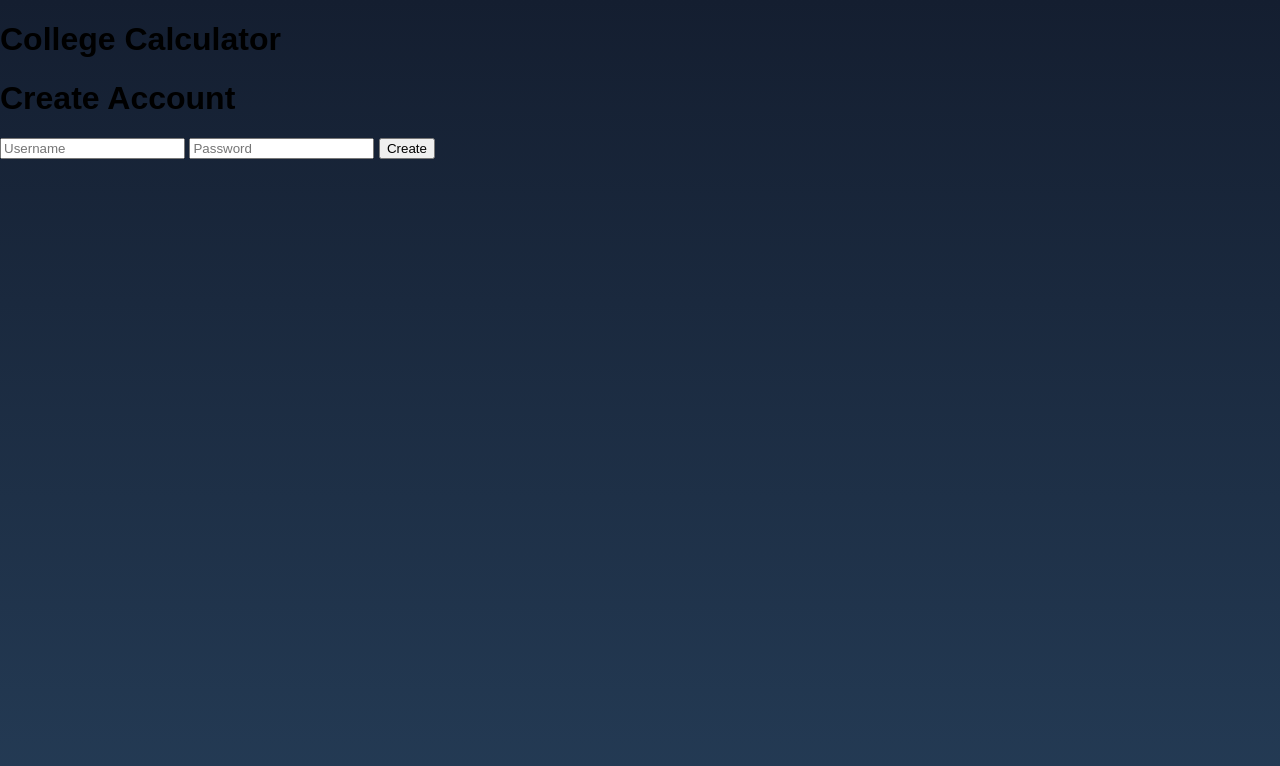
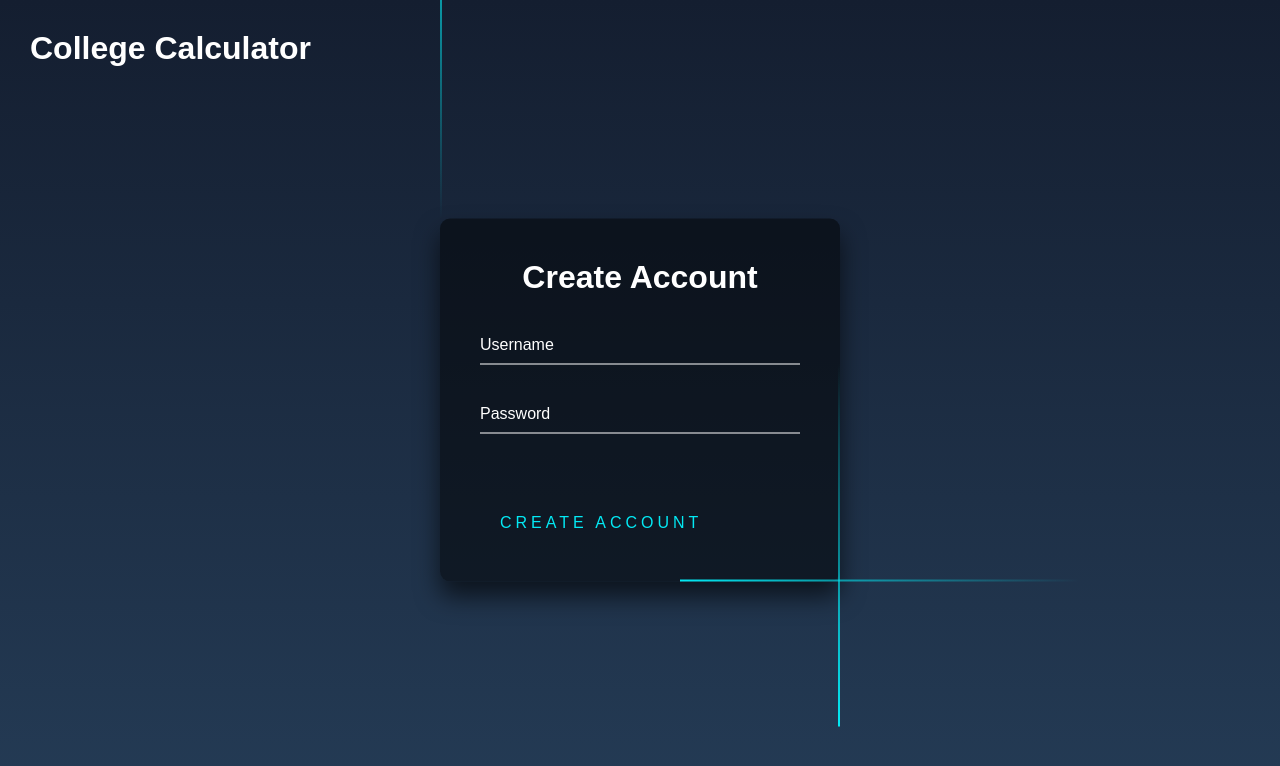
Before and after one commit to michaelpri10/collegecalculator, a Flask app: template templates/create_account.html in a window 1280 px wide. Shown: the top 766 px of the page. Run offline with Flask 2, Linux system fonts and the light colour scheme; the template is opened without the code that fills it, so the values that code supplies are empty; some libraries are stand-ins or nearby versions.

Commit message:
Update create_account.html

```diff
--- a/templates/create_account.html
+++ b/templates/create_account.html
@@ -1,18 +1,38 @@
-<!DOCTYPE html>
-<html>
-<head>
-	<title>College Calculator</title>
-	<link rel="stylesheet" href="css/login.css">
-</head>
-<body>
-<h1>College Calculator</h1>
-<div class="create-account">
+{% extends "bootstrap/base.html" %}
+
+{% block title %}
+Create Account
+{% endblock %}
+
+{% block styles %}
+{{super()}}
+<link rel="stylesheet" href="{{url_for('static', filename='css/login.css')}}">
+{% endblock %}
+
+
+{% block content %}
+<div class="logo">
+    <h1>College Calculator</h1>
+</div>
+
+<div class="login-box">
   <h1>Create Account</h1>
   	<form method="POST">
-		<input type="text" name="u" placeholder="Username" required="required" />
-		<input type="password" name="p" placeholder="Password" required="required" />
-		<button type="submit" name="login-button">Create</button>
+    <div class="user-box">
+		<input type="text" name="u" required="required" />
+        <label>Username</label>
+    </div>
+    <div class="user-box">
+		<input type="password" name="p" required="required" />
+        <label>Password</label>
+    </div>
+    <div class="s">
+		<button type="submit" name="login-button">Create Account</button>
+        <span></span>
+        <span></span>
+        <span></span>
+        <span></span>
+    </div>
     </form>
 </div>
-</body>
-</html>
+{% endblock %}
```
